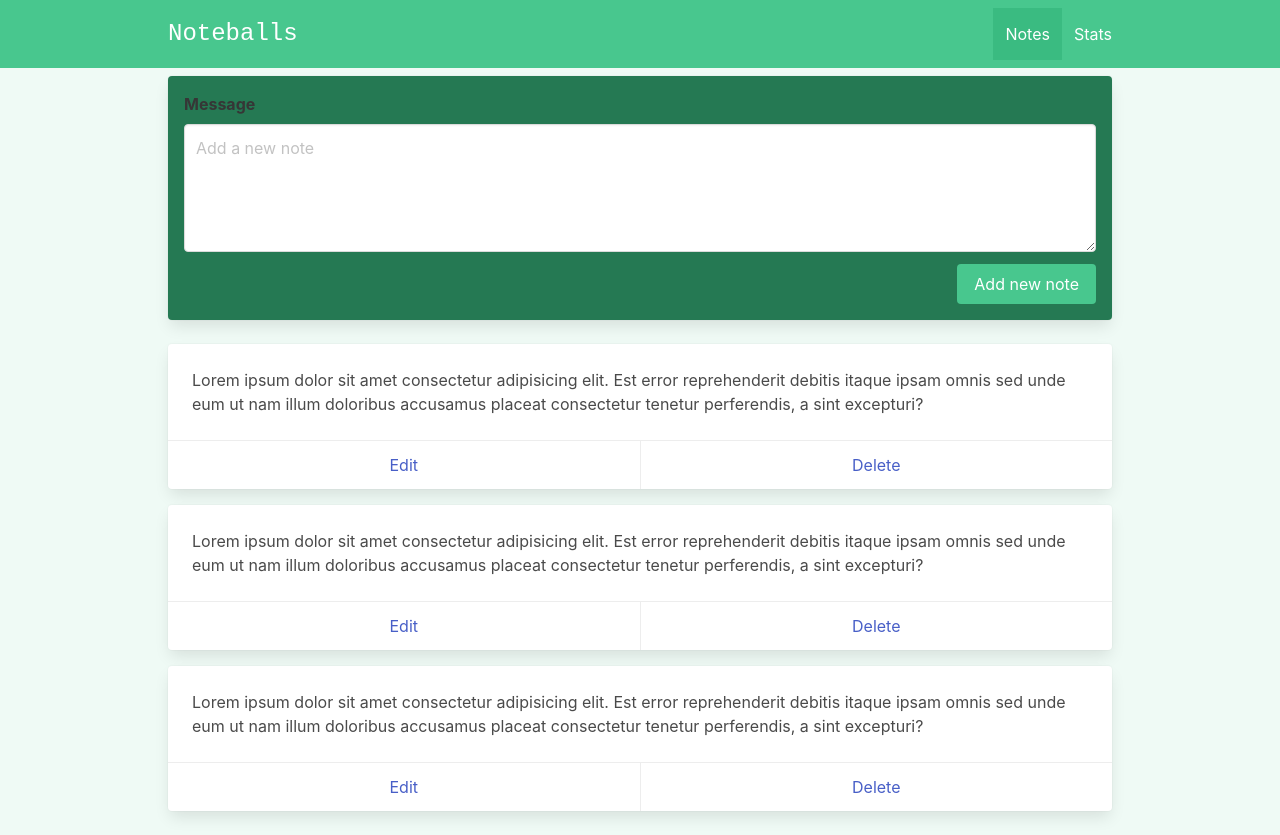
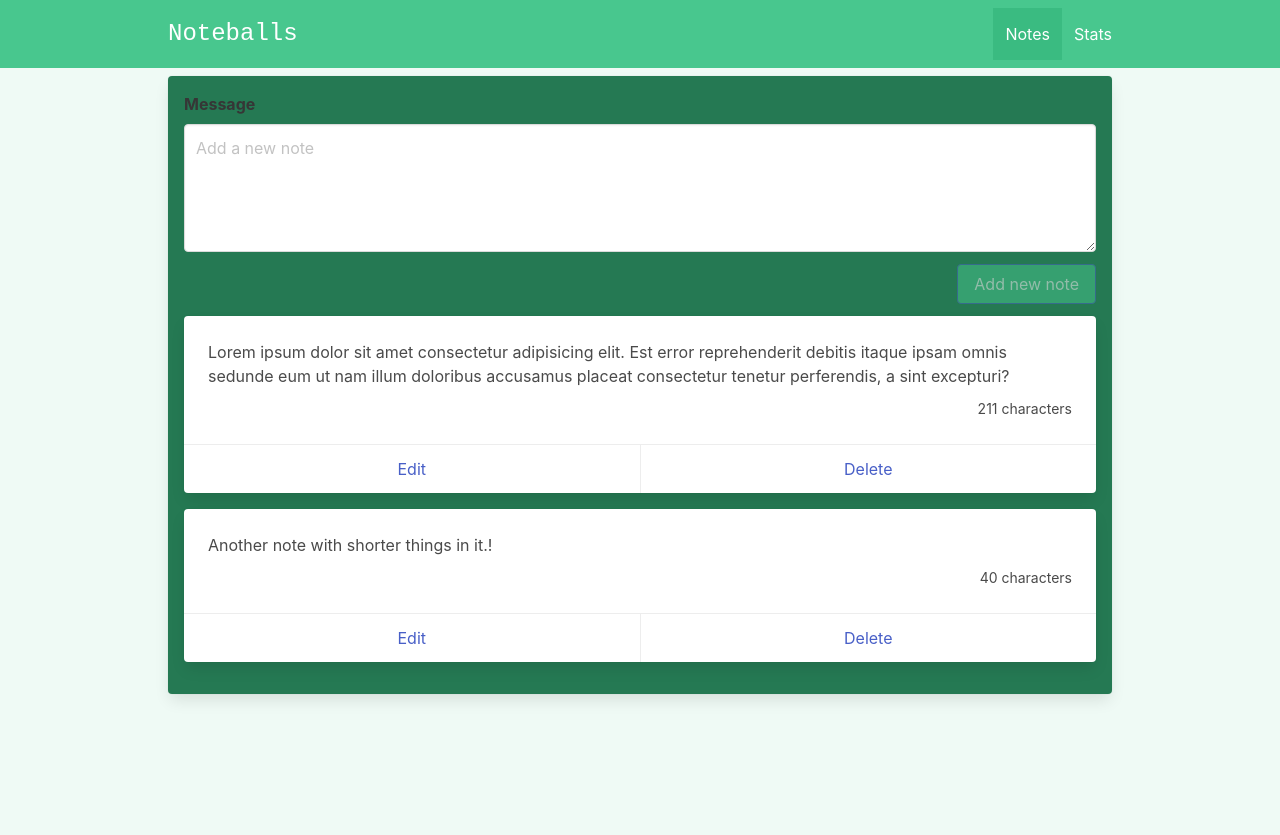
Before and after one commit to coffebean19/vuejs-course-noteballs, a Vue app: page /#/ in a window 1280 px wide. After the commit the page ends 800 px from the top, so only its background shows below. Built offline with nearby package versions, Linux system fonts and the light colour scheme.

Commit message:
Section 15 Finished.

```diff
--- /dev/null
+++ b/src/components/notes/Note.vue
@@ -0,0 +1,50 @@
+<!-- eslint-disable vue/multi-word-component-names -->
+<template>
+  <div>
+    <div class="card mb-4">
+      <div class="card-content">
+        <div class="content">
+          {{ note.content }}
+          <div class="has-text-right has-text-gray-light mt-2"> <small> {{ characterLength }}</small></div>
+        </div>
+      </div>
+      <footer class="card-footer">
+        <a href="#" class="card-footer-item">Edit</a>
+        <a href="#" class="card-footer-item" @click.prevent="handleDeleteClick">Delete</a>
+      </footer>
+    </div>
+  </div>
+</template>
+
+<script setup>
+// imports
+import { computed } from 'vue';
+
+// props
+const props = defineProps({
+  note: {
+    type: Object,
+    required: true,
+  }
+})
+
+// emits
+const emit = defineEmits([
+  'deleteClicked'
+])
+
+// character length
+
+const characterLength = computed(() => {
+  let length = props.note.content.length
+  let description = length > 1 ? 'characters' : 'character'
+  return `${length} ${description}`
+})
+
+// handle delete click
+
+const handleDeleteClick = () => {
+  emit('deleteClicked', props.note.id);
+}
+
+</script>
--- a/src/views/ViewNotes.vue
+++ b/src/views/ViewNotes.vue
@@ -4,28 +4,60 @@
       <div class="field">
         <label class="label">Message</label>
         <div class="control">
-          <textarea class="textarea" placeholder="Add a new note" />
+          <textarea v-model="newNote" class="textarea" placeholder="Add a new note" ref="newNoteRef" />
         </div>
       </div>
 
       <div class="field is-grouped is-grouped-right">
         <div class="control">
-          <button class="button is-link  has-background-success">Add new note</button>
+          <button class="button is-link  has-background-success" @click="addNewNote" :disabled="!newNote">Add new
+            note</button>
         </div>
       </div>
-    </div>
 
-    <div :key="i" v-for="i in 3" class="card mb-4">
-      <div class="card-content">
-        <div class="content">
-          Lorem ipsum dolor sit amet consectetur adipisicing elit. Est error reprehenderit debitis itaque ipsam omnis sed
-          unde eum ut nam illum doloribus accusamus placeat consectetur tenetur perferendis, a sint excepturi?
-        </div>
-      </div>
-      <footer class="card-footer">
-        <a href="#" class="card-footer-item">Edit</a>
-        <a href="#" class="card-footer-item">Delete</a>
-      </footer>
+      <Note v-for="note in notes" :key="note.id" :note="note" @deleteClicked="deleteNote" />
+
     </div>
   </div>
 </template>
+
+<script setup>
+// imports
+import { ref } from 'vue';
+import Note from '@/components/notes/Note.vue'
+
+// notes
+const notes = ref([
+  {
+    id: 'id1',
+    content: 'Lorem ipsum dolor sit amet consectetur adipisicing elit. Est error reprehenderit debitis itaque ipsam omnis sedunde eum ut nam illum doloribus accusamus placeat consectetur tenetur perferendis, a sint excepturi?'
+  },
+  {
+    id: 'id2',
+    content: 'Another note with shorter things in it.!'
+  },
+])
+
+const newNote = ref('');
+const newNoteRef = ref(null);
+
+const addNewNote = () => {
+  let currentDate = new Date().getTime(),
+    id = currentDate.toString();
+
+  const note = {
+    id,
+    content: newNote.value,
+  }
+
+  notes.value.unshift(note);
+  newNote.value = '';
+  newNoteRef.value.focus();
+}
+
+// delete note
+const deleteNote = idToDelete => {
+  notes.value = notes.value.filter(note => { return note.id !== idToDelete })
+}
+
+</script>
```
